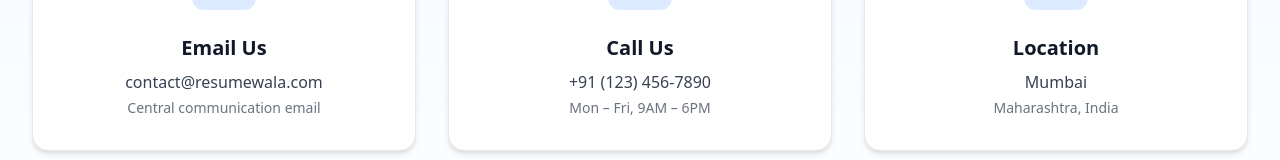
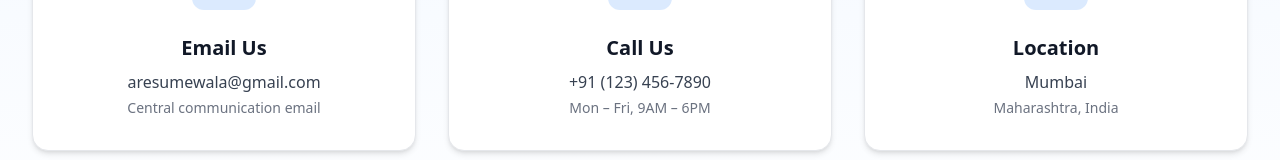
Before and after one commit to Smitayadav01/Resumewala-Website, a React (Vite) app: page /contact in a window 1280 px wide. Shown: the part 420-580 px from the top of the page. Built offline with nearby package versions, Linux system fonts and the light colour scheme; no server answers.

Commit message:
sendemail

```diff
--- a/src/pages/Contact.tsx
+++ b/src/pages/Contact.tsx
@@ -81,7 +81,7 @@
             </h3>
 
             <p className="text-gray-700 font-medium mb-1">
-              contact@resumewala.com
+              aresumewala@gmail.com
             </p>
 
             <p className="text-sm text-gray-500">
```
Also changed, not shown: 1 other file (tests, documents, lock files or other folders).
